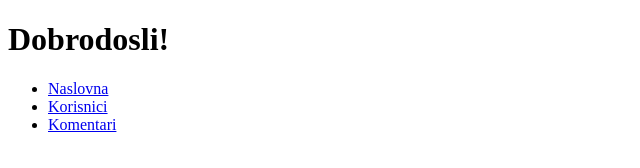
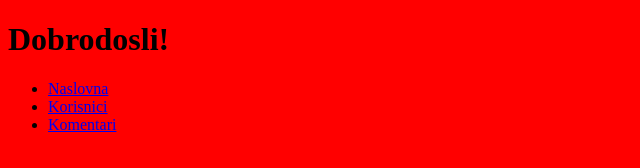
Before and after one commit to itsadesigning/unin-nodeJS, a website: page public/index.html in a window 1280 px wide. Shown: the whole page, without its empty margins (0-640 px from the left). Drawn offline with Linux system fonts and the light colour scheme.

Commit message:
Posluži statične datoteke

```diff
--- a/app.js
+++ b/app.js
@@ -27,8 +27,8 @@ app.use(morgan('dev'));
 app.use(express.json());
 
 // STATIC
+app.use(express.static(`${__dirname}/public`));
 app.use('/', static);
-app.use(express.static(`${__dirname}/public`));
 
 // ROUTERS
 app.use('/api/users', api.users);
--- /dev/null
+++ b/public/css/main.css
@@ -0,0 +1,3 @@
+body {
+  background: red
+}
--- a/public/index.html
+++ b/public/index.html
@@ -4,6 +4,7 @@
   <meta charset="UTF-8">
   <meta name="viewport" content="width=device-width, initial-scale=1.0">
   <meta http-equiv="X-UA-Compatible" content="ie=edge">
+  <link rel="stylesheet" href="css/main.css">
   <title>Document</title>
 </head>
 <body>
```
